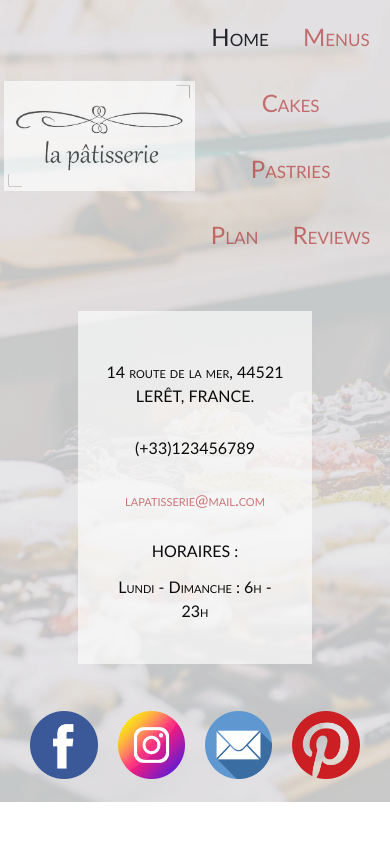
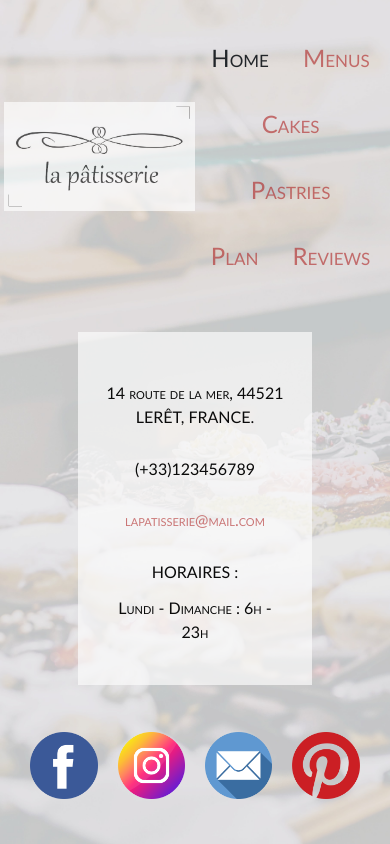
Before and after one commit to julie-lepine/la-patisserie, a PHP site: page / in a window 390 px wide. Run offline with PHP 8.4, Linux system fonts and the light colour scheme; some libraries are stand-ins or nearby versions.

Commit message:
fixing the reponsive height of the menu in index

```diff
--- a/assets/css/index.css
+++ b/assets/css/index.css
@@ -30,6 +30,9 @@ main p {
 
 /* RESPONSIVE */
 @media screen and (max-width: 850px) {
+    body {
+        height: 100vh;
+    }
     main {
         width: 60%;
     }
```
